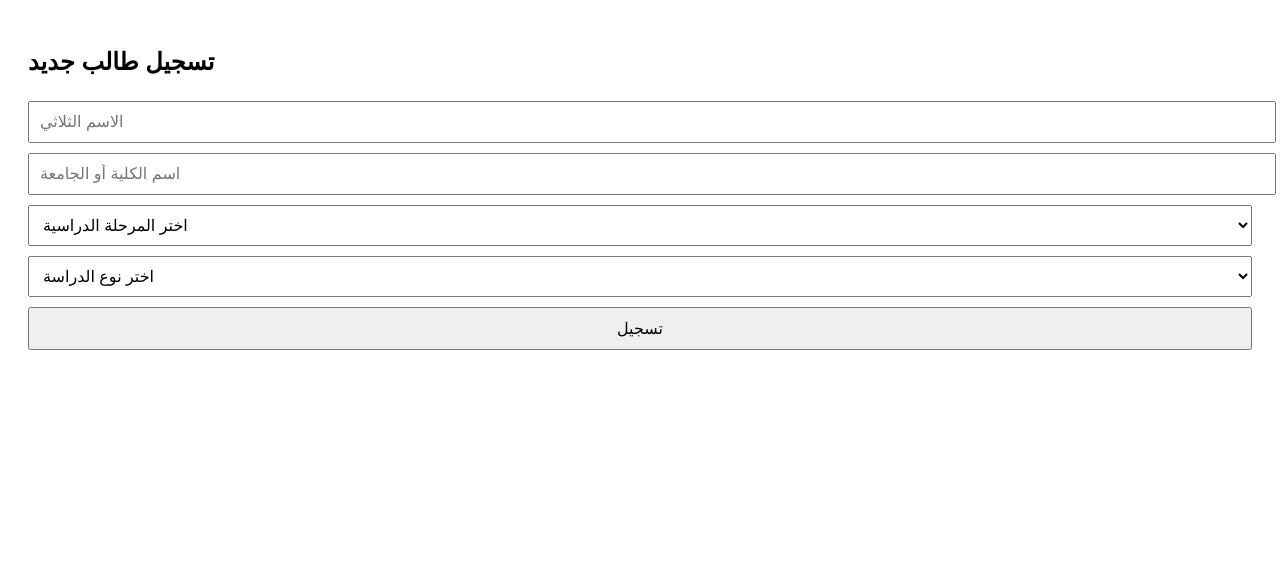
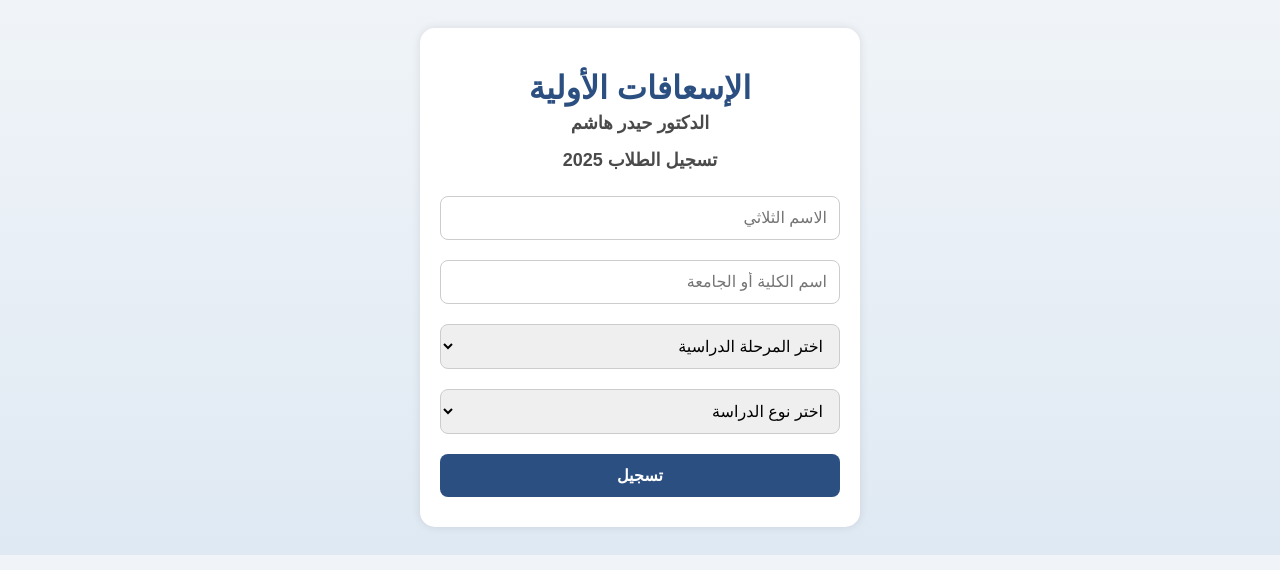
Before and after one commit to cammeral/AID2test, a plain HTML site: page index.html in a window 1280 px wide. Drawn offline with Linux system fonts and the light colour scheme.

Commit message:
Update index.html

```diff
--- a/index.html
+++ b/index.html
@@ -2,18 +2,72 @@
 <html lang="ar">
 <head>
   <meta charset="UTF-8">
-  <meta name="viewport" content="width=device-width, initial-scale=1.0">  <!-- ضمان التوافق مع الهواتف -->
-  <title>نموذج تسجيل الطالب</title>
+  <meta name="viewport" content="width=device-width, initial-scale=1.0">
+  <title>تسجيل الطلاب</title>
   <style>
-    body { font-family: Arial, sans-serif; padding: 20px; }
-    input, select, button { width: 100%; padding: 10px; margin: 5px 0; font-size: 16px; }
+    body {
+      font-family: 'Arial', sans-serif;
+      background: linear-gradient(to bottom, #f0f4f8, #dfe9f3);
+      padding: 20px;
+      text-align: center;
+      direction: rtl;
+    }
+
+    .container {
+      background: white;
+      max-width: 400px;
+      margin: auto;
+      padding: 20px;
+      border-radius: 15px;
+      box-shadow: 0 0 10px rgba(0,0,0,0.1);
+    }
+
+    h1 {
+      color: #2b4f81;
+      margin-bottom: 5px;
+    }
+
+    h2 {
+      color: #4a4a4a;
+      margin-top: 0;
+      font-size: 18px;
+    }
+
+    input, select, button {
+      width: 100%;
+      padding: 12px;
+      margin: 10px 0;
+      font-size: 16px;
+      border: 1px solid #ccc;
+      border-radius: 8px;
+      box-sizing: border-box;
+    }
+
+    button {
+      background-color: #2b4f81;
+      color: white;
+      border: none;
+      cursor: pointer;
+      font-weight: bold;
+      transition: background-color 0.3s ease;
+    }
+
+    button:hover {
+      background-color: #1f3e67;
+    }
   </style>
 </head>
 <body>
-  <h2>تسجيل طالب جديد</h2>
+
+  <div class="container">
+    <h1>الإسعافات الأولية</h1>
+    <h2>الدكتور حيدر هاشم</h2>
+    <h2>تسجيل الطلاب 2025</h2>
+
     <form id="regForm">
       <input type="text" name="fullName" placeholder="الاسم الثلاثي" required>
       <input type="text" name="college" placeholder="اسم الكلية أو الجامعة" required>
+
       <select name="level" required>
         <option value="">اختر المرحلة الدراسية</option>
         <option value="الأولى">الأولى</option>
@@ -21,19 +75,21 @@
         <option value="الثالثة">الثالثة</option>
         <option value="الرابعة">الرابعة</option>
       </select>
+
       <select name="studyType" required>
         <option value="">اختر نوع الدراسة</option>
         <option value="صباحية">صباحية</option>
         <option value="مسائية">مسائية</option>
       </select>
+
       <button type="button" onclick="submitForm()">تسجيل</button>
     </form>
+  </div>
 
   <script>
     async function submitForm() {
       const form = document.getElementById('regForm');
       const formData = new FormData(form);
-      // عنوان Google Apps Script Web App (قم بتعديله بعنوان سكربتك)
       const url = "https://script.google.com/macros/s/AKfycbzrhotI2WdsBznmxfLqXTXnDVW8obZluks5_HxQmzrQx-8G5UWWxmjDWdRdz7jck0X4/exec";
       await fetch(url, {
         method: 'POST',
@@ -43,5 +99,6 @@
       form.reset();
     }
   </script>
+
 </body>
 </html>
```
Lines whose indentation alone changed are shown as unchanged.
